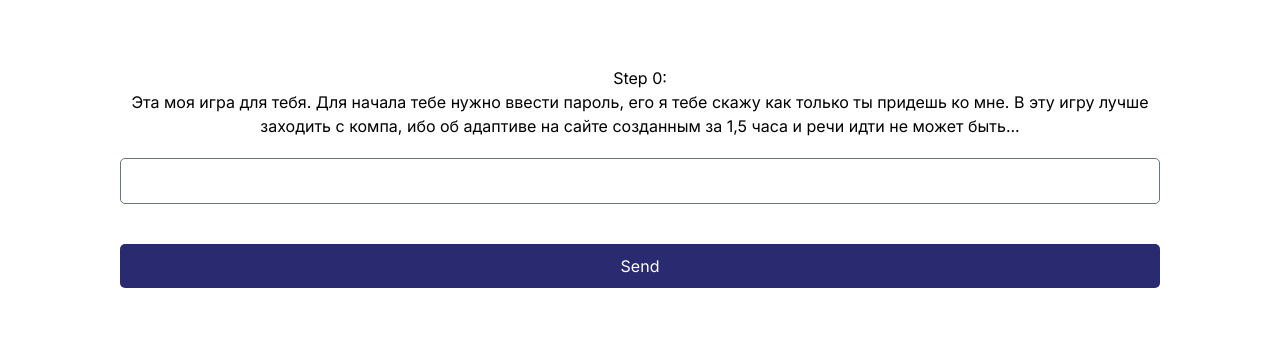
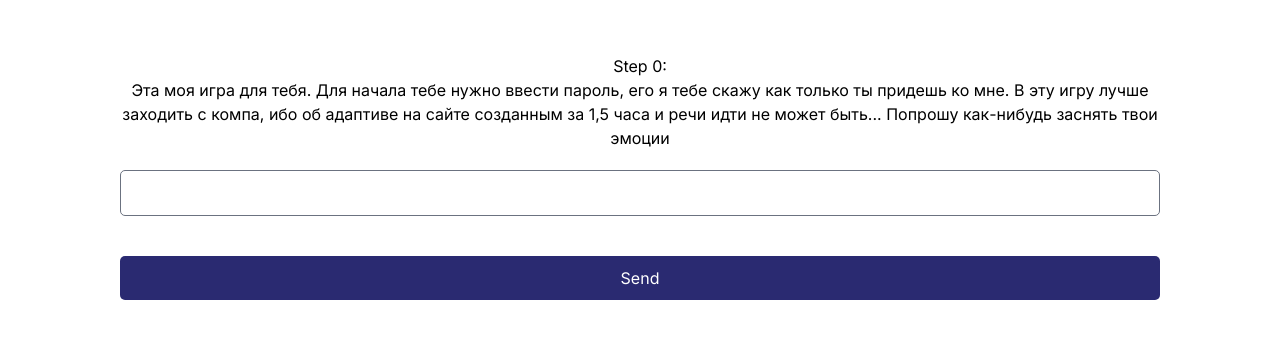
Before and after one commit to vasilyevir/next-dashboard, a Next.js app: page /play in a window 1280 px wide. Shown: the part 223-562 px from the top of the page. Built offline with nearby package versions, Linux system fonts and the light colour scheme; a web font is replaced by a local one.

Commit message:
мшвущ

```diff
--- a/app/play/constants/constants.ts
+++ b/app/play/constants/constants.ts
@@ -1,6 +1,6 @@
 export const constants: Record<number, { question: string; value: string }> = {
     0: {
-        question: "Эта моя игра для тебя. Для начала тебе нужно ввести пароль, его я тебе скажу как только ты придешь ко мне. В эту игру лучше заходить с компа, ибо об адаптиве на сайте созданным за 1,5 часа и речи идти не может быть...",
+        question: "Эта моя игра для тебя. Для начала тебе нужно ввести пароль, его я тебе скажу как только ты придешь ко мне. В эту игру лучше заходить с компа, ибо об адаптиве на сайте созданным за 1,5 часа и речи идти не может быть... Попрошу как-нибудь заснять твои эмоции",
         value: "Хочу масажик"
     },
     1: {
```
